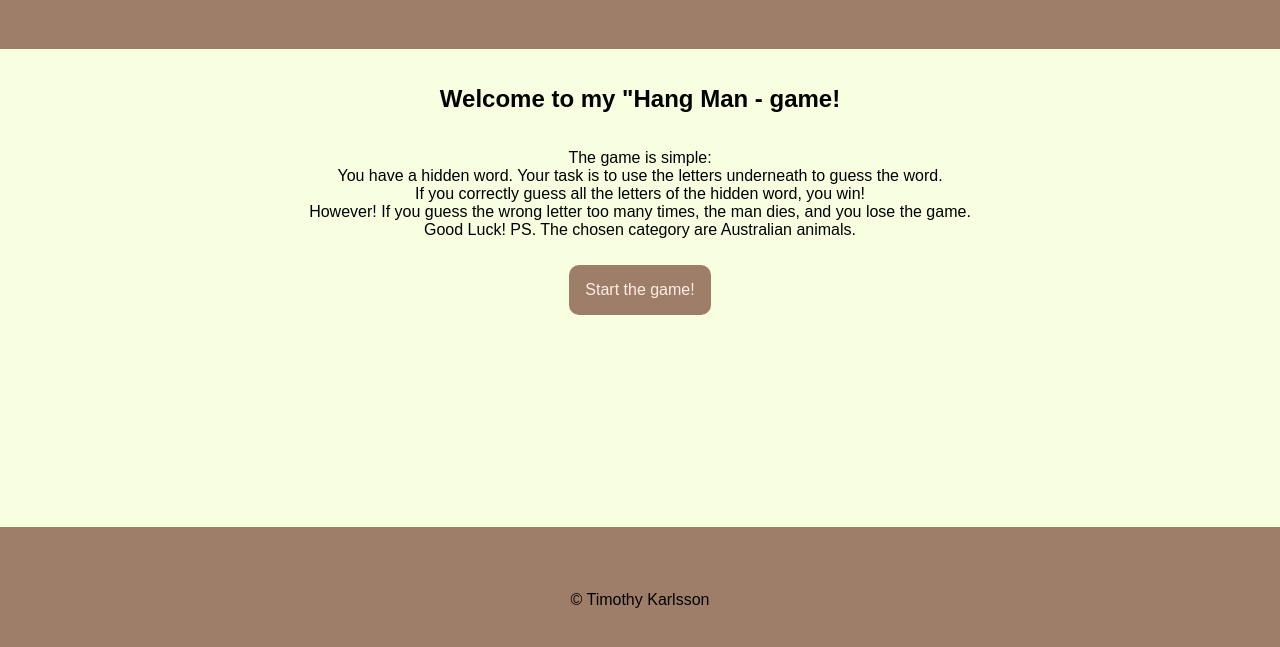
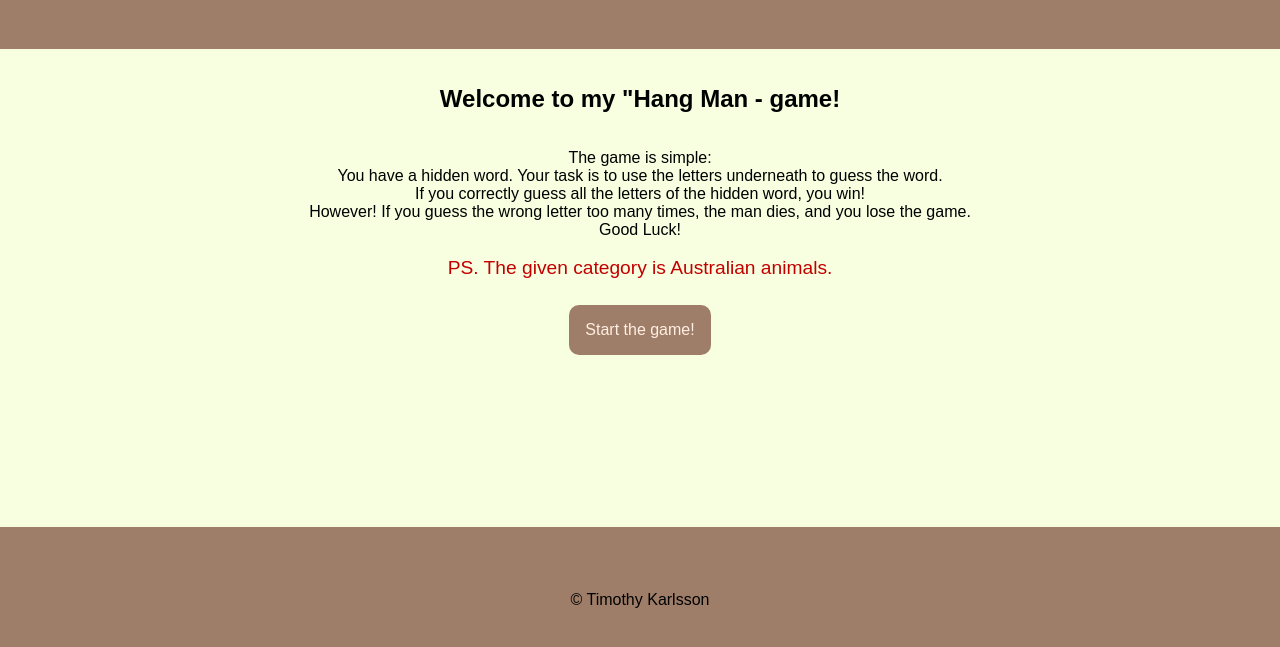
Before and after one commit to Excaliderp/Assignment-3, a plain HTML site: page index.html in a window 1280 px wide. Shown: the part 127-774 px from the top of the page. Drawn offline with Linux system fonts and the light colour scheme.

Commit message:
final tweaks

```diff
--- a/css/styles.css
+++ b/css/styles.css
@@ -43,6 +43,11 @@ a {
 
 h1 {
   color: var(--detail-color);
+}
+
+span {
+  color: rgb(194, 0, 0);
+  font-size: larger;
 }
 
 .current-word {
--- a/index.html
+++ b/index.html
@@ -22,8 +22,8 @@
         If you correctly guess all the letters of the hidden word, you win!<br>
         However! If you guess the wrong letter too many times, the man dies, and you lose the game.<br>
         Good Luck!
-
-        PS. The chosen category are Australian animals.
+        <br><br>
+        <span>PS. The given category is Australian animals.</span>
       </p>
       <div class="start-button">Start the game!</div>
     </div>
```
